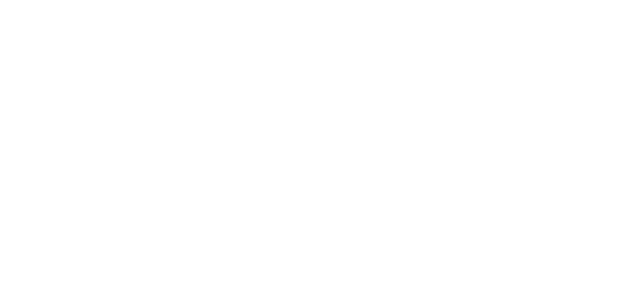
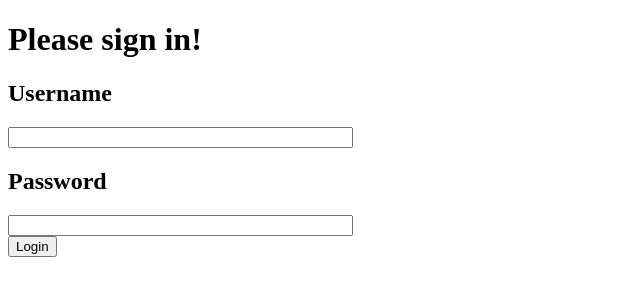
Before and after one commit to rarrunategu1/express_routes, a website: page public/index.html in a window 1280 px wide. Shown: the whole page, without its empty margins (0-640 px from the left). Drawn offline with Linux system fonts and the light colour scheme.

Commit message:
added a form for the username and password section I need to verify on my post request in app.js

```diff
--- a/public/index.html
+++ b/public/index.html
@@ -4,13 +4,16 @@
     <meta charset="UTF-8">
     <meta name="viewport" content="width=device-width, initial-scale=1.0">
     <meta http-equiv="X-UA-Compatible" content="ie=edge">
-    <title>Document</title>
-    <link rel="stylesheet" href="style.css" type="text/css" />
-</head>
-<body>
-
-
-
-<script src="user.js"></script>
+    <title>Login</title>
+  </head>
+  <body>
+    <h1>Please sign in!</h1>
+    <form action="/login" method="POST">
+    <h2>Username</h2>
+    <input type="text" name="username" size="40"><br/>
+    <h2>Password</h2>
+    <input type="password" name="password" size="40"><br/>
+    <input type="submit" value="Login">
+    </form>
 </body>
 </html>
```
